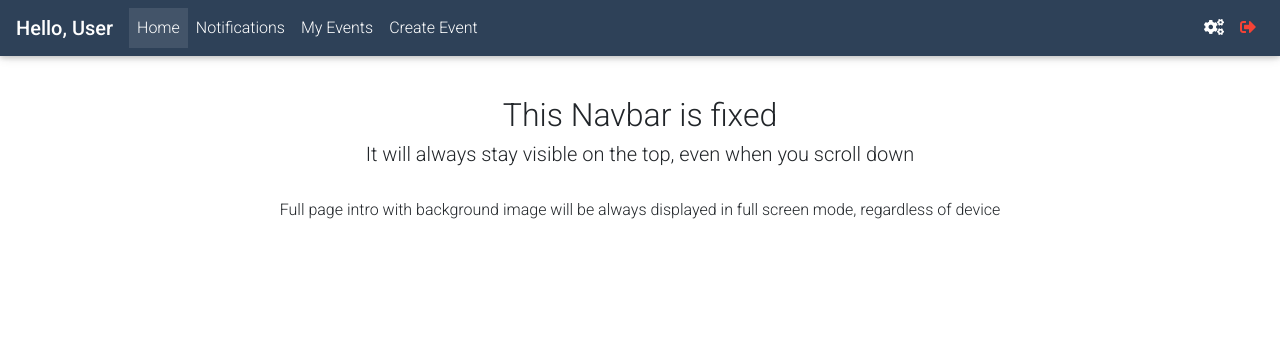
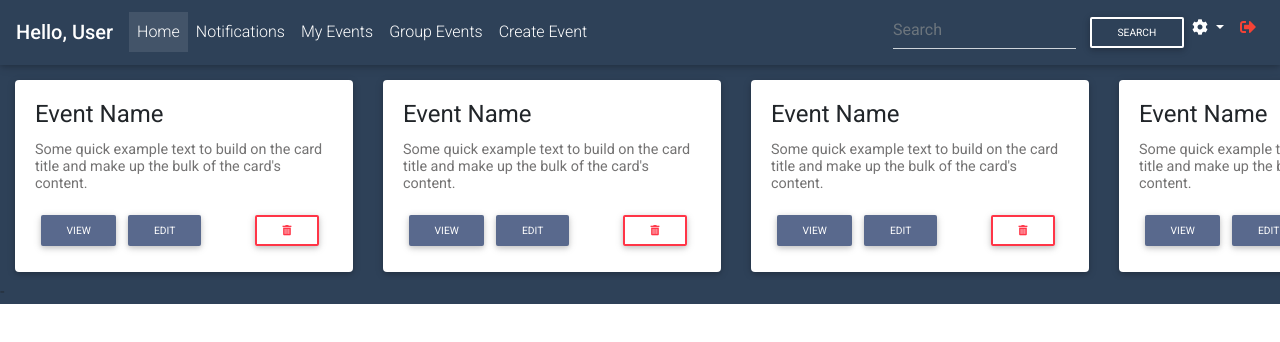
Before and after one commit to Joehill27/CalendarShare, a React (Create React App) app in the folder client/: page /home in a window 1280 px wide. Shown: the top 342 px of the page. Built offline with nearby package versions, Linux system fonts and the light colour scheme.

Commit message:
Changes to Home.js, added Navigation.js and Event.js

```diff
--- a/client/src/App.css
+++ b/client/src/App.css
@@ -205,3 +205,43 @@ img {
   margin-right: auto;
   width: 50%;
 }
+
+.scrolling-wrapper-flexbox {
+  display: flex;
+  flex-wrap: nowrap;
+  overflow-x: auto;
+}
+
+.card-inline {
+  flex: 0 0 auto;
+}
+
+.cardpadding {
+  padding-top: 5rem
+}
+
+.scrollbar {
+  overflow: scroll;
+}
+
+.scrollbar::-webkit-scrollbar {
+  width: 0px;
+  height: 10px;
+}
+
+.scrollbar::-webkit-scrollbar-thumb {
+  border-radius: 5px;
+  -webkit-box-shadow: inset 0 0 6px rgba(0, 0, 0, 0.1);
+  background: rgba(0, 0, 0, 0.2);
+}
+
+/* custom colors  */
+.scrollbar-primary::-webkit-scrollbar {
+  background-color: #2E4158;
+}
+
+.scrollbar-primary::-webkit-scrollbar-thumb {
+  border-radius: 10px;
+  -webkit-box-shadow: inset 0 0 6px rgba(0, 0, 0, 0.1);
+  background-color: #7283a7 ;
+}
--- /dev/null
+++ b/client/src/Components/Event.js
@@ -0,0 +1,26 @@
+import React from 'react';
+import { MDBBtn, MDBCard, MDBCardBody, MDBCardImage, MDBCardTitle, MDBCardText, MDBCol, MDBIcon } from 'mdbreact';
+
+class Event extends React.Component {
+    constructor(props) {
+      super(props);
+    }
+
+    render() {
+        return (
+            <MDBCol style={{ maxWidth: "23rem" }}>
+                <MDBCard>
+                    <MDBCardBody>
+                        <MDBCardTitle>Event Name</MDBCardTitle>
+                        <MDBCardText>Some quick example text to build on the card title and make up the bulk of the card's content.</MDBCardText>
+                        <MDBBtn size="sm" color="mdb-color darken-2" href="#">View</MDBBtn>
+                        <MDBBtn size="sm" color="mdb-color darken-2" href="#">Edit</MDBBtn>
+                        <MDBBtn className="ml-5" outline size="sm" color="danger"><MDBIcon icon="trash-alt" /></MDBBtn>
+                    </MDBCardBody>
+                </MDBCard>
+            </MDBCol>
+        );
+    }
+}
+
+export default Event;
--- a/client/src/Components/Home.js
+++ b/client/src/Components/Home.js
@@ -1,28 +1,30 @@
 import React from 'react';
-import { MDBNavbar, MDBNavbarBrand, MDBNavbarNav, MDBNavbarToggler, MDBCollapse, MDBNavItem, MDBNavLink, MDBContainer, MDBMask, MDBView } from 'mdbreact';
+import { MDBNavbar, MDBNavbarBrand, MDBNavbarNav, MDBNavbarToggler, MDBCollapse, MDBNavItem, MDBNavLink, MDBContainer, MDBMask, MDBView, MDBScrollbar, MDBSmoothScroll } from 'mdbreact';
 import { BrowserRouter as Router } from 'react-router-dom';
 import Navigation from './Navigation';
+import Event from './Event';
 
 class Home extends React.Component {
   constructor(props) {
     super(props);
-    this.state = {
-      collapse: false,
-      isWideEnough: false
-    };
-    this.onClick = this.onClick.bind(this);
-  }
-
-  onClick() {
-    this.setState({
-      collapse: !this.state.collapse
-    });
   }
 
   render() {
+    const bgNavy = {backgroundColor: '#2E4158'}
+    const scrollContainerStyle = { width: "auto", maxHeight: "auto" };
     return (
-      <div>
-          <Navigation/>
+      <div style={bgNavy}>
+      <div className="scrolling-wrapper-flexbox scrollbar scrollbar-primary" style={scrollContainerStyle}>
+        <Navigation/>
+        <div class="card-inline cardpadding"><h2><Event/></h2></div>
+        <div class="card-inline cardpadding"><h2><Event/></h2></div>
+        <div class="card-inline cardpadding"><h2><Event/></h2></div>
+        <div class="card-inline cardpadding"><h2><Event/></h2></div>
+        <div class="card-inline cardpadding"><h2><Event/></h2></div>
+        <div class="card-inline cardpadding"><h2><Event/></h2></div>
+        <div class="card-inline cardpadding"><h2><Event/></h2></div>
+      </div>
+      <div>-</div>
       </div>
     );
   }
--- a/client/src/Components/Navigation.js
+++ b/client/src/Components/Navigation.js
@@ -1,5 +1,6 @@
 import React from 'react';
-import { MDBContainer, MDBNavbar, MDBNavbarBrand, MDBNavbarNav, MDBNavbarToggler, MDBCollapse, MDBNavItem, MDBNavLink, MDBIcon, MDBBtn } from 'mdbreact';
+import { MDBContainer, MDBNavbar, MDBNavbarBrand, MDBNavbarNav, MDBNavbarToggler, MDBCollapse, MDBNavItem, MDBNavLink, MDBIcon, MDBBtn,
+  MDBDropdown, MDBDropdownToggle, MDBDropdownMenu, MDBDropdownItem, MDBFormInline } from 'mdbreact';
 import { BrowserRouter as Router } from 'react-router-dom';
 
 class Navigation extends React.Component {
@@ -41,12 +42,31 @@ class Navigation extends React.Component {
                       <MDBNavLink to="#">My Events</MDBNavLink>
                   </MDBNavItem>
                   <MDBNavItem>
+                    <MDBNavLink to="#">Group Events</MDBNavLink>
+                  </MDBNavItem>
+                  <MDBNavItem>
                     <MDBNavLink to="#">Create Event</MDBNavLink>
                   </MDBNavItem>
                 </MDBNavbarNav>
                 <MDBNavbarNav right>
+                  <MDBFormInline className="md-form mr-auto m-0">
+                    <input className="form-control mr-sm-2" type="text" placeholder="Search" aria-label="Search" />
+                  <MDBBtn outline color="white" size="sm" type="submit" className="mr-auto">
+                    Search
+                  </MDBBtn>
+                  </MDBFormInline>
                   <MDBNavItem>
-                    <MDBNavLink to="#"><MDBIcon icon="cogs" /></MDBNavLink>
+                    <MDBDropdown>
+                      <MDBDropdownToggle nav caret>
+                        <span><MDBIcon icon="cog" className="mr-1" /></span>
+                      </MDBDropdownToggle>
+                      <MDBDropdownMenu>
+                        <MDBDropdownItem href="#!">Action</MDBDropdownItem>
+                        <MDBDropdownItem href="#!">Another Action</MDBDropdownItem>
+                        <MDBDropdownItem href="#!">Something else here</MDBDropdownItem>
+                        <MDBDropdownItem href="#!">Something else here</MDBDropdownItem>
+                      </MDBDropdownMenu>
+                    </MDBDropdown>
                   </MDBNavItem>
                   <MDBNavItem>
                     <MDBNavLink to="#"><MDBIcon icon="sign-out-alt" className="red-text" /></MDBNavLink>
@@ -56,12 +76,6 @@ class Navigation extends React.Component {
             </MDBNavbar>
           </header>
         </Router>
-        <MDBContainer style={container} className="text-center mt-5 pt-5">
-          <h2>This Navbar is fixed</h2>
-          <h5>It will always stay visible on the top, even when you scroll down</h5>
-          <br/>
-          <p>Full page intro with background image will be always displayed in full screen mode, regardless of device</p>
-        </MDBContainer>
       </div>
     );
   }
--- a/package.json
+++ b/package.json
@@ -20,6 +20,7 @@
     "concurrently": "^4.1.1",
     "core-js": "^3.1.4",
     "cors": "^2.8.5",
+    "email-check": "^1.1.0",
     "express": "^4.17.1",
     "jquery": "^3.4.1",
     "mdbreact": "^4.17.0",
```
Also changed, not shown: 1 other file (tests, documents, lock files or other folders).
